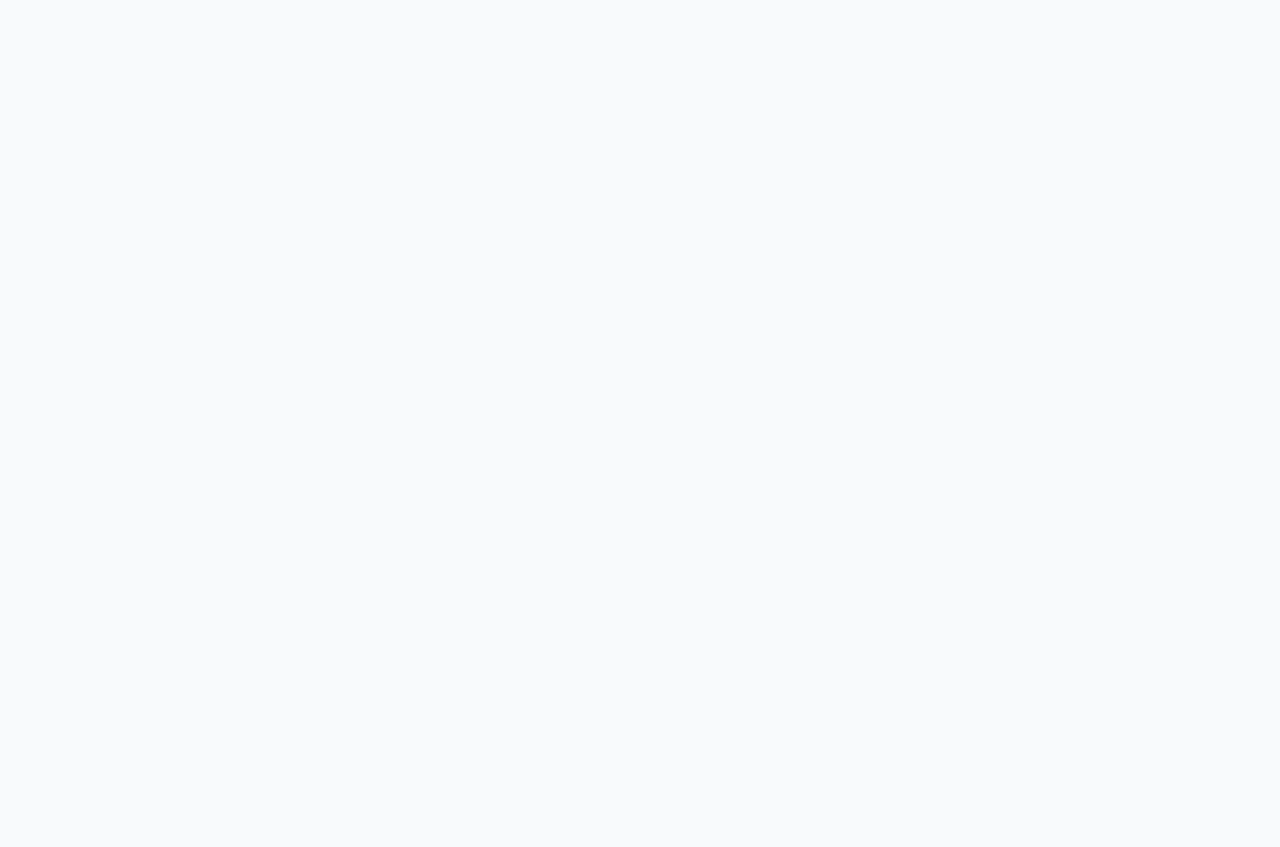
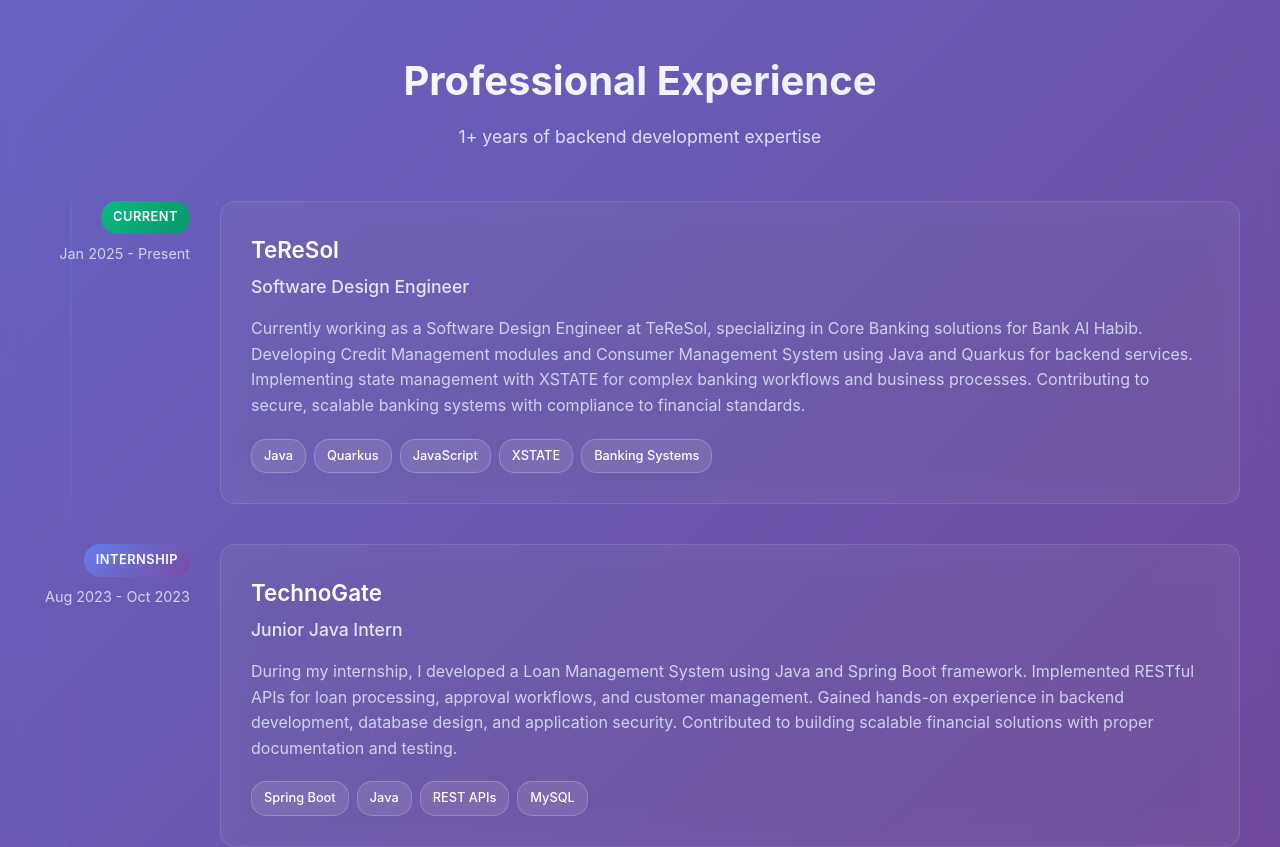
Before and after one commit to Ehsanulkhaliq4/AI-Integrated-Portfolio, an Angular app: page / in a window 1280 px wide. Shown: the part 1700-2547 px from the top of the page. Before the commit the page ends 1697 px from the top, so only its background shows below. Built offline with nearby package versions, Linux system fonts and the light colour scheme.

Commit message:
Working on styling and Mobile view is in process

```diff
--- a/package.json
+++ b/package.json
@@ -1,6 +1,6 @@
 {
   "name": "my-ai-portfolio",
-  "version": "1.0.0",
+  "version": "1.0.1",
   "scripts": {
     "ng": "ng",
     "start": "ng serve",
--- a/src/app/app.css
+++ b/src/app/app.css
@@ -296,6 +296,12 @@
 }
 
 @media (max-width: 968px) {
+  .hero-section {
+    height: auto; /* Change from 95vh to auto for mobile */
+    min-height: 80vh; /* Minimum height instead of fixed */
+    padding: 80px 20px 40px; /* More padding top for navbar */
+  }
+
   .hero-section .hero-content {
     flex-direction: column;
     text-align: center;
@@ -442,3 +448,227 @@
     height: 280px;
   }
 }
+
+
+/* Experience Section Css */
+
+
+/* Experience Section */
+.experience-section {
+  padding: 80px 20px;
+  background: rgba(0, 0, 0, 0.05);
+  backdrop-filter: blur(10px);
+  border-top: 1px solid rgba(255, 255, 255, 0.1);
+  border-bottom: 1px solid rgba(255, 255, 255, 0.1);
+}
+
+.experience-container {
+  max-width: 1200px;
+  margin: 0 auto;
+}
+
+.experience-title {
+  text-align: center;
+  font-size: 2.5rem;
+  font-weight: 700;
+  margin-bottom: 10px;
+  background: linear-gradient(45deg, #fff, #f0f4ff, #e6f0ff);;
+  -webkit-background-clip: text;
+  -webkit-text-fill-color: transparent;
+  background-clip: text;
+}
+
+.experience-subtitle {
+  text-align: center;
+  font-size: 1.1rem;
+  opacity: 0.9;
+  margin-bottom: 50px;
+  color: #e6f0ff;
+}
+
+/* Experience Timeline */
+.experience-timeline {
+  display: flex;
+  flex-direction: column;
+  gap: 40px;
+  position: relative;
+}
+
+.experience-timeline::before {
+  content: '';
+  position: absolute;
+  left: 30px;
+  top: 0;
+  bottom: 0;
+  width: 2px;
+  background: linear-gradient(135deg, #667eea 0%, #764ba2 100%);
+  opacity: 0.3;
+}
+
+.experience-item {
+  display: flex;
+  gap: 30px;
+  position: relative;
+}
+
+.experience-header {
+  flex: 0 0 150px;
+  text-align: right;
+  display: flex;
+  flex-direction: column;
+  align-items: flex-end;
+  gap: 8px;
+}
+
+.experience-badge {
+  background: linear-gradient(135deg, #667eea 0%, #764ba2 100%);
+  color: white;
+  padding: 6px 12px;
+  border-radius: 20px;
+  font-size: 0.8rem;
+  font-weight: 600;
+  text-transform: uppercase;
+  letter-spacing: 0.5px;
+}
+
+.experience-badge.current {
+  background: linear-gradient(135deg, #10b981 0%, #059669 100%);
+}
+
+.experience-date {
+  font-size: 0.9rem;
+  opacity: 0.8;
+  color: #e6f0ff;
+}
+
+.experience-content {
+  flex: 1;
+  background: rgba(255, 255, 255, 0.05);
+  backdrop-filter: blur(20px);
+  border: 1px solid rgba(255, 255, 255, 0.1);
+  border-radius: 15px;
+  padding: 30px;
+  transition: all 0.3s ease;
+}
+
+.experience-content:hover {
+  background: rgba(255, 255, 255, 0.08);
+  border-color: rgba(255, 255, 255, 0.2);
+  transform: translateY(-5px);
+  box-shadow: 0 10px 30px rgba(0, 0, 0, 0.2);
+}
+
+.company-name {
+  font-size: 1.4rem;
+  font-weight: 600;
+  margin-bottom: 5px;
+  color: white;
+}
+
+.job-title {
+  font-size: 1.1rem;
+  opacity: 0.9;
+  margin-bottom: 15px;
+  color: #f0f4ff;
+  font-weight: 500;
+}
+
+.job-description {
+  opacity: 0.8;
+  line-height: 1.6;
+  margin-bottom: 20px;
+  color: #e6f0ff;
+}
+
+
+/* Tech Stack */
+.tech-stack {
+  display: flex;
+  flex-wrap: wrap;
+  gap: 8px;
+}
+
+.stack-tag {
+  background: rgba(255, 255, 255, 0.1);
+  color: white;
+  padding: 6px 12px;
+  border-radius: 15px;
+  font-size: 0.8rem;
+  font-weight: 500;
+  border: 1px solid rgba(255, 255, 255, 0.2);
+  transition: all 0.3s ease;
+}
+
+.stack-tag:hover {
+  background: rgba(255, 255, 255, 0.2);
+  transform: translateY(-2px);
+}
+
+/* Responsive Design */
+@media (max-width: 768px) {
+  .experience-section {
+    padding: 60px 15px;
+  }
+
+  .experience-title {
+    font-size: 2rem;
+  }
+
+  .experience-timeline::before {
+    left: 20px;
+  }
+
+  .experience-item {
+    flex-direction: column;
+    gap: 15px;
+  }
+
+  .experience-header {
+    flex: 0 0 auto;
+    text-align: left;
+    align-items: flex-start;
+    flex-direction: row;
+    gap: 15px;
+    align-items: center;
+  }
+
+  .experience-content {
+    padding: 25px 20px;
+  }
+
+  .company-name {
+    font-size: 1.2rem;
+  }
+
+  .job-title {
+    font-size: 1rem;
+  }
+}
+
+@media (max-width: 480px) {
+  .experience-section {
+    padding: 40px 10px;
+  }
+
+  .experience-title {
+    font-size: 1.8rem;
+  }
+
+  .experience-subtitle {
+    font-size: 1rem;
+    margin-bottom: 30px;
+  }
+
+  .experience-content {
+    padding: 20px 15px;
+  }
+
+  .tech-stack {
+    gap: 6px;
+  }
+
+  .stack-tag {
+    padding: 4px 10px;
+    font-size: 0.75rem;
+  }
+}
--- a/src/app/app.html
+++ b/src/app/app.html
@@ -14,7 +14,7 @@
         <span class="btn-icon">📄</span>
         Download CV
       </button>
-      <button class="nav-btn lets-chat" (click)="scrollToChat()">
+      <button class="nav-btn lets-chat" href="https://wa.me/923487350330?text=I'm%20interested%20in%20your%20portfolio">
         <span class="btn-icon">💬</span>
         Let's Chat
       </button>
@@ -50,8 +50,68 @@
 </header>
 
   <section class="chat-section">
+     <h2 class="experience-title">AI Chat Assistant</h2>
+      <p class="experience-subtitle">AI-powered development assistant</p>
     <app-chat></app-chat>
   </section>
+
+
+
+
+    <!-- Experience Section -->
+  <section class="experience-section">
+    <div class="experience-container">
+      <h2 class="experience-title">Professional Experience</h2>
+      <p class="experience-subtitle">1+ years of backend development expertise</p>
+
+      <div class="experience-timeline">
+        <!-- Current Role -->
+        <div class="experience-item">
+          <div class="experience-header">
+            <div class="experience-badge current">Current</div>
+            <div class="experience-date">Jan 2025 - Present</div>
+          </div>
+          <div class="experience-content">
+            <h3 class="company-name">TeReSol</h3>
+            <h4 class="job-title">Software Design Engineer</h4>
+            <p class="job-description">
+              Currently working as a Software Design Engineer at TeReSol, specializing in Core Banking solutions for Bank Al Habib. Developing Credit Management modules and Consumer Management System using Java and Quarkus for backend services. Implementing state management with XSTATE for complex banking workflows and business processes. Contributing to secure, scalable banking systems with compliance to financial standards.
+            </p>
+            <div class="tech-stack">
+              <span class="stack-tag">Java</span>
+              <span class="stack-tag">Quarkus</span>
+              <span class="stack-tag">JavaScript</span>
+              <span class="stack-tag">XSTATE</span>
+              <span class="stack-tag">Banking Systems</span>
+            </div>
+          </div>
+        </div>
+
+        <!-- Previous Role -->
+        <div class="experience-item">
+          <div class="experience-header">
+            <div class="experience-badge">Internship</div>
+            <div class="experience-date">Aug 2023 - Oct 2023</div>
+          </div>
+          <div class="experience-content">
+            <h3 class="company-name">TechnoGate</h3>
+            <h4 class="job-title">Junior Java Intern</h4>
+            <p class="job-description">
+              During my internship, I developed a Loan Management System using Java and Spring Boot framework. Implemented RESTful APIs for loan processing, approval workflows, and customer management. Gained hands-on experience in backend development, database design, and application security. Contributed to building scalable financial solutions with proper documentation and testing.
+            </p>
+            <div class="tech-stack">
+              <span class="stack-tag">Spring Boot</span>
+              <span class="stack-tag">Java</span>
+              <span class="stack-tag">REST APIs</span>
+              <span class="stack-tag">MySQL</span>
+            </div>
+          </div>
+        </div>
+      </div>
+    </div>
+  </section>
+
+
 
   <footer class="portfolio-footer">
     <p>&copy; 2024 Ehsan Ul Khaliq. Backend Developer specializing in Java and Banking Systems.</p>
--- a/src/app/app.ts
+++ b/src/app/app.ts
@@ -20,17 +20,10 @@
     // Create a temporary link to trigger download
     const link = document.createElement('a');
     link.href = cvUrl;
-    link.download = 'Ehsan_Ul_Khaliq_CV.pdf';
+    link.download = 'Ehsan_Ul_Khaliq.pdf';
     document.body.appendChild(link);
     link.click();
     document.body.removeChild(link);
   }
 
-  scrollToChat() {
-    // Scroll to the chat section smoothly
-    this.chatSection.nativeElement.scrollIntoView({
-      behavior: 'smooth',
-      block: 'start'
-    });
-  }
 }
--- a/src/app/components/chat/chat.css
+++ b/src/app/components/chat/chat.css
@@ -7,7 +7,7 @@
     0 2px 8px rgba(0, 0, 0, 0.05);
   border: 1px solid rgba(255, 255, 255, 0.3);
   overflow: hidden;
-  max-width: 600px;
+  max-width: 1200px;
   margin: 0 auto;
   height: 700px;
   display: flex;
--- a/src/app/service/ragservice.ts
+++ b/src/app/service/ragservice.ts
@@ -1,6 +1,6 @@
 import { HttpClient } from '@angular/common/http';
 import { Injectable } from '@angular/core';
-import { catchError, delayWhen, map, Observable, of, retryWhen, scan, timeout, timer } from 'rxjs';
+import { catchError, delay, delayWhen, map, Observable, of, retryWhen, scan, timeout, timer } from 'rxjs';
 
 
 export interface RAGResponse {
@@ -107,15 +107,15 @@
   constructor(private http: HttpClient) { }
 
   getAIResponse(userMessage: string): Observable<RAGResponse> {
-    console.log('🔍 Checking question type for:', userMessage);
-
+    let response$: Observable<RAGResponse>;
     if (this.isPortfolioQuestion(userMessage)) {
-      console.log('📁 Using portfolio knowledge base');
-      return of(this.generatePortfolioResponse(userMessage));
+      response$ = of(this.generatePortfolioResponse(userMessage));
     } else {
-      console.log('🌍 Using OpenAI for general knowledge');
-      return this.getOpenAIResponse(userMessage, false);
+      response$ = this.getOpenAIResponse(userMessage, false);
     }
+    return response$.pipe(
+      delay(3000)
+    );
   }
 
   private isPortfolioQuestion(userMessage: string): boolean {
@@ -156,19 +156,6 @@
       timeout(15000),
       retryWhen(errors =>
         errors.pipe(
-          // tap(error => {
-          //   if (error.status === 429) {
-          //     console.log('🔄 Rate limit hit, retrying in 5 seconds...');
-          //   }
-          // }),
-          // delayWhen(error => error.status === 429 ? timer(5000) : timer(2000)),
-          // delayWhen((error, retryCount) => {
-          //   if (retryCount >= 3) {
-          //     throw error;
-          //   }
-          //   return timer(2000 * Math.pow(2, retryCount));
-          // })
-
           scan((retryCount: number, error: any) => {
           if (error.status === 429 && retryCount < 3) {
             console.warn(`⚠️ Rate limit hit — retrying after ${retryCount + 1} seconds...`);
```
